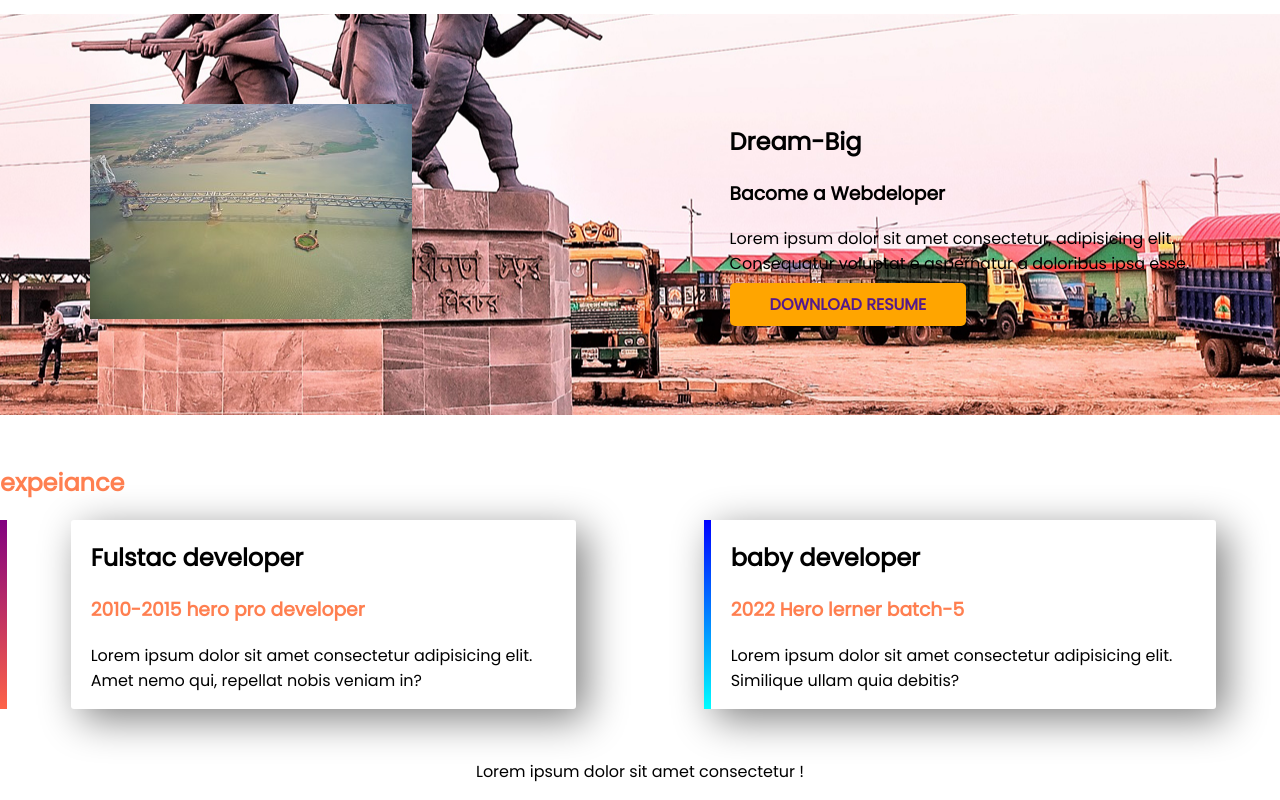
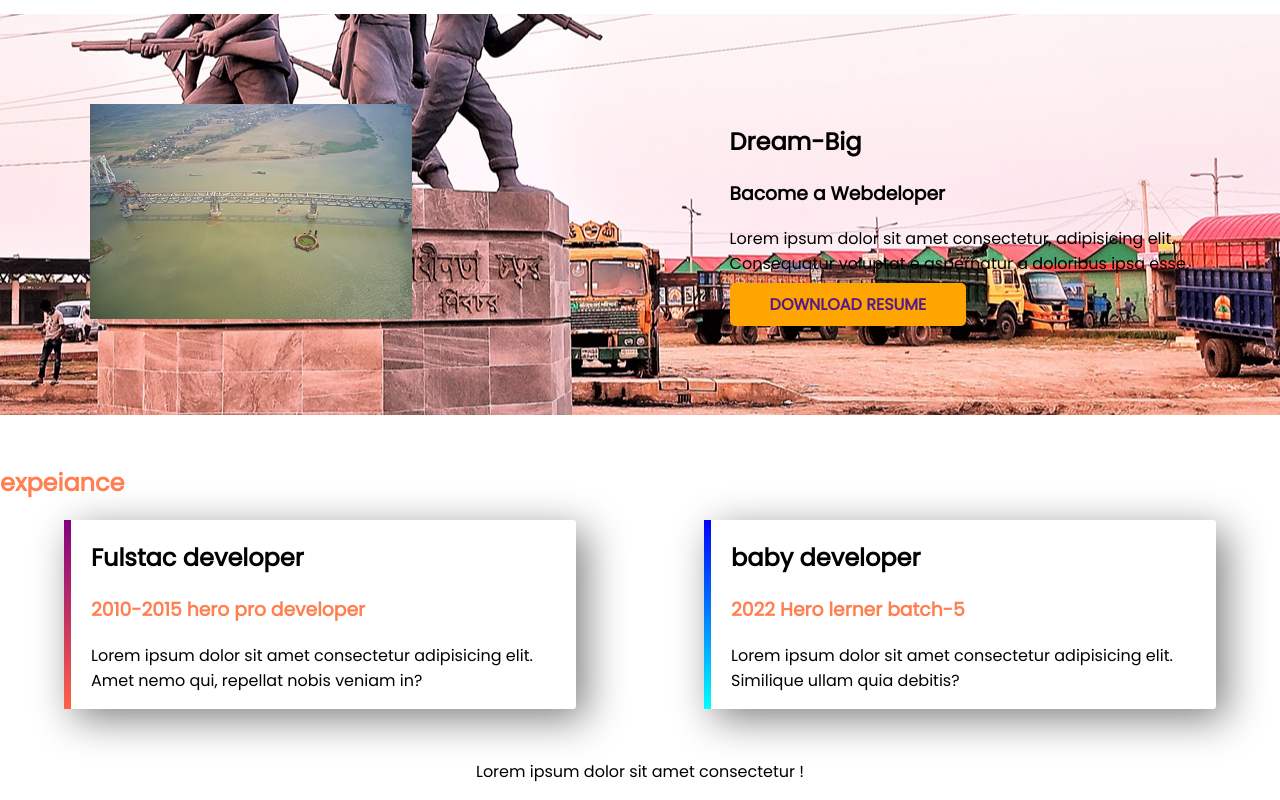
Before and after one commit to BabulKumar2022/myportfolio, a plain HTML site: page index.html in a window 1280 px wide. Shown: the part 652-1452 px from the top of the page. Drawn offline with Linux system fonts and the light colour scheme.

Commit message:
id correction

```diff
--- a/index.html
+++ b/index.html
@@ -41,8 +41,8 @@
     </section>
     <section class="expeiance-aria" >
         <h1 class="orange" >expeiance</h1>
-        <div id="fulstac-experiance" class="flexible-continer">
-            <div class="experianc-item "">
+        <div  class="flexible-continer">
+            <div id="fulstac-experiance" class="experianc-item "">
                 <h1>Fulstac developer</h1>
                 <h3 class="orange"> 2010-2015 hero pro developer</h3>
                 <p>Lorem ipsum dolor sit amet consectetur
```
